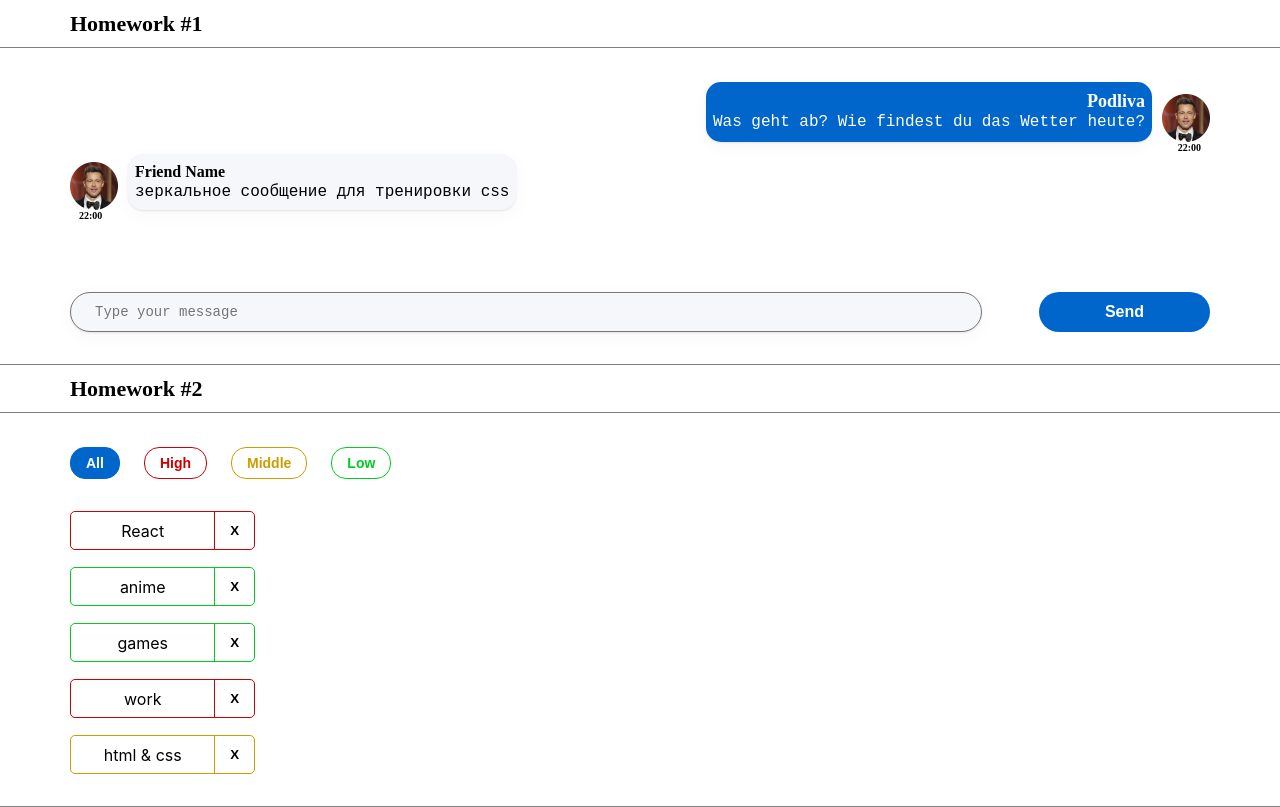
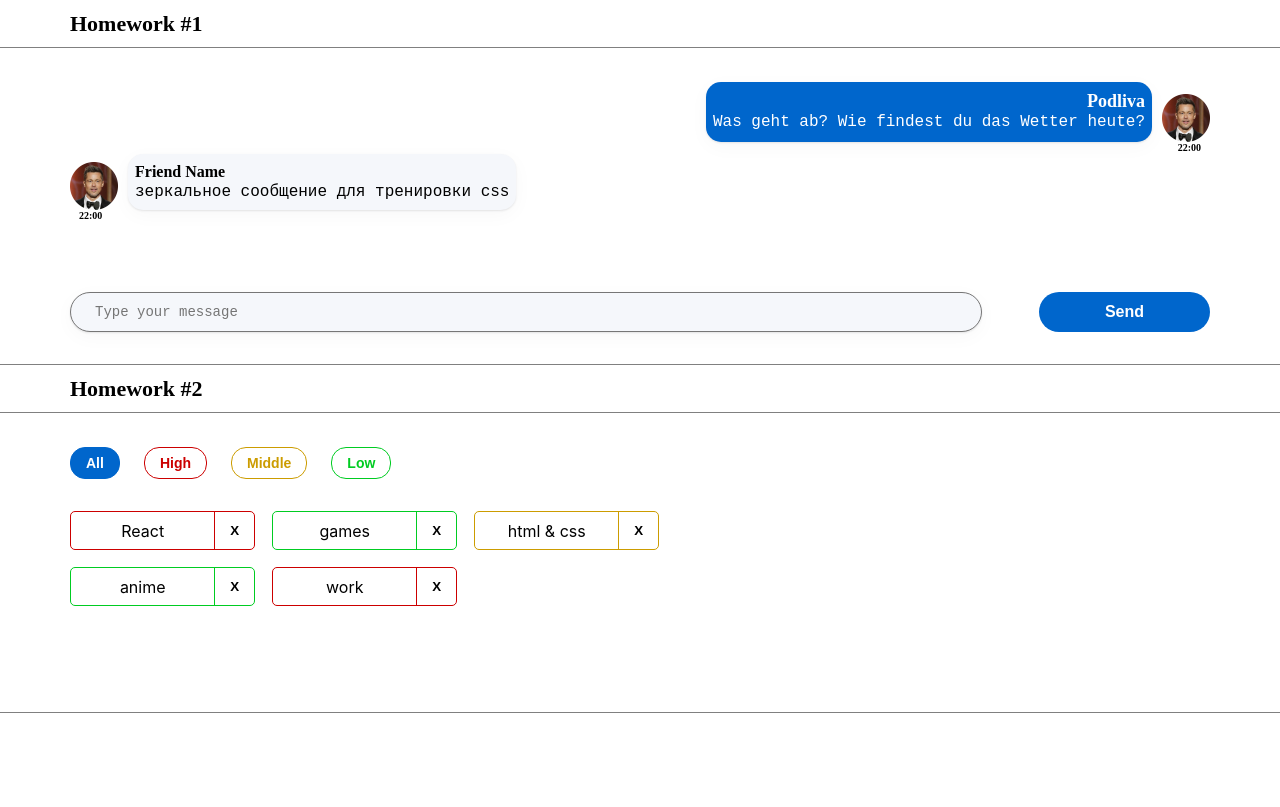
Before and after one commit to BanzoPapperlapapp/hws2, a React (Create React App) app: page / in a window 1280 px wide. Built offline with nearby package versions, Linux system fonts and the light colour scheme.

Commit message:
hw2 updated

```diff
--- a/src/s2-homeworks/hw02/affairs/Affairs.module.css
+++ b/src/s2-homeworks/hw02/affairs/Affairs.module.css
@@ -52,4 +52,5 @@
     flex-flow: column wrap;
     gap: 17px;
     max-width: 450px;
+    max-height: 104px;
 }
--- a/src/s2-homeworks/hw02/affairs/affair/Affair.tsx
+++ b/src/s2-homeworks/hw02/affairs/affair/Affair.tsx
@@ -23,7 +23,7 @@ function Affair(props: AffairPropsType) {
         >
             <div id={'hw2-name-' + props.affair._id} className={nameClass}>
                 {/*создаёт студент*/}
-                <span>{props.affair.name}</span>
+                {props.affair.name}
                 {/**/}
             </div>
             <div id={'hw2-priority-' + props.affair._id} hidden>
```
